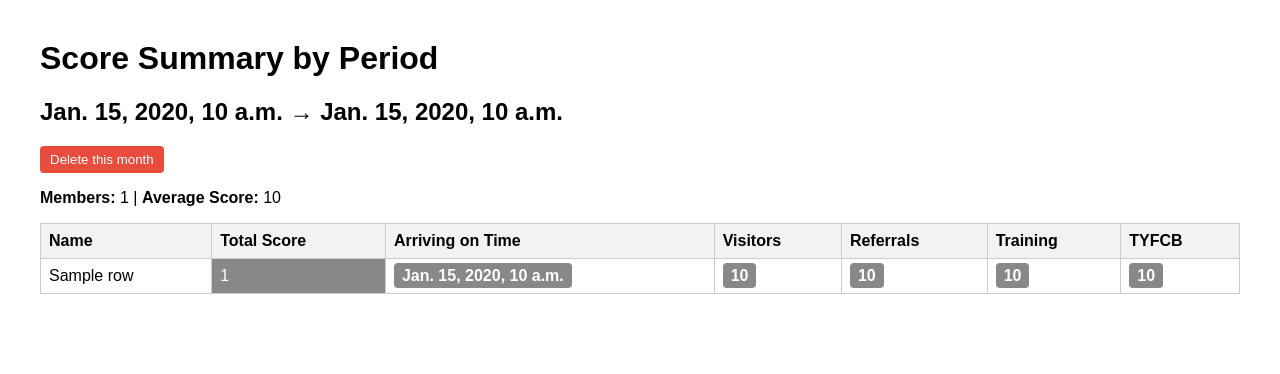
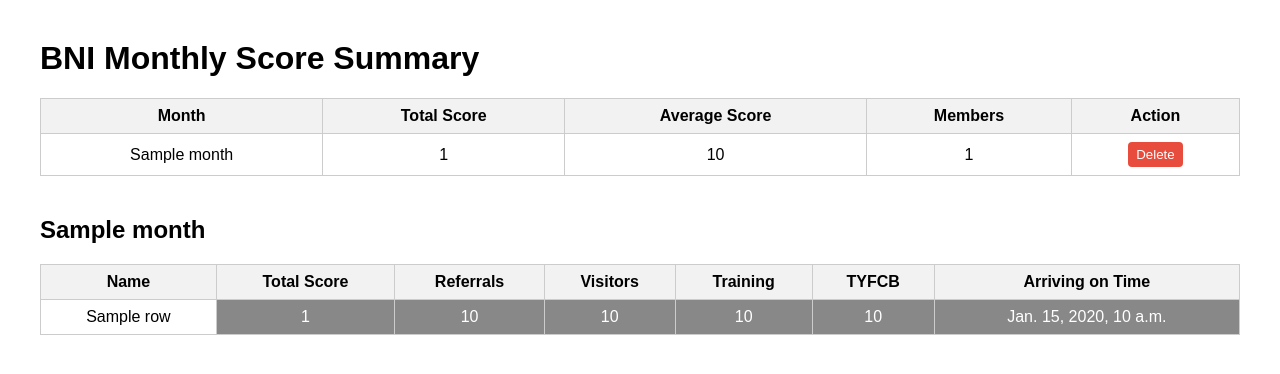
Before and after one commit to tasneeemm76/BNI-traffic-light-score, a Django app: template reports/templates/reports/score_summary.html in a window 1280 px wide. Shown: the top 374 px of the page. Run offline with Django 5.2, Linux system fonts and the light colour scheme; the template is opened without the code that fills it: most values are stand-ins (such as "Sample title", 1, 10 or a date in 2020).

Commit message:
dashboard data

```diff
--- a/reports/templates/reports/score_summary.html
+++ b/reports/templates/reports/score_summary.html
@@ -1,67 +1,80 @@
 <!DOCTYPE html>
 <html>
 <head>
-    <title>BNI Score Summary</title>
+    <title>BNI Monthly Score Summary</title>
     <style>
-        body { font-family: Arial; margin: 40px; }
+        body { font-family: Arial, sans-serif; margin: 40px; }
         table { border-collapse: collapse; width: 100%; margin-bottom: 40px; }
-        th, td { border: 1px solid #ccc; padding: 8px; text-align: left; }
+        th, td { border: 1px solid #ccc; padding: 8px; text-align: center; }
         th { background: #f2f2f2; }
         .delete-btn {
             background: #e74c3c;
             color: white;
             border: none;
-            padding: 6px 10px;
+            padding: 5px 8px;
             border-radius: 4px;
             cursor: pointer;
-        }
-        .chip {
-            border-radius: 4px;
-            color: white;
-            padding: 4px 8px;
-            font-weight: bold;
         }
     </style>
 </head>
 <body>
-<h1>Score Summary by Period</h1>
+<h1>BNI Monthly Score Summary</h1>
 
-{% for period in summary_data %}
-    <h2>{{ period.start_date }} → {{ period.end_date }}</h2>
-    <form method="post" style="margin-bottom:10px;">
+<!-- === Month-wise Total Summary Table === -->
+<table>
+    <tr>
+        <th>Month</th>
+        <th>Total Score</th>
+        <th>Average Score</th>
+        <th>Members</th>
+        <th>Action</th>
+    </tr>
+    {% for m in monthly_scores %}
+    <tr>
+        <td>{{ m.month }}</td>
+        <td>{{ m.total_score }}</td>
+        <td>{{ m.avg_score }}</td>
+        <td>{{ m.member_count }}</td>
+        <td>
+            <form method="post" style="display:inline;">
                 {% csrf_token %}
-        <input type="hidden" name="start_date" value="{{ period.start_date }}">
-        <input type="hidden" name="end_date" value="{{ period.end_date }}">
-        <button type="submit" class="delete-btn">Delete this month</button>
+                <input type="hidden" name="start_date" value="{{ m.start_date }}">
+                <input type="hidden" name="end_date" value="{{ m.end_date }}">
+                <button type="submit" class="delete-btn">Delete</button>
             </form>
+        </td>
+    </tr>
+    {% empty %}
+    <tr><td colspan="5">No records found.</td></tr>
+    {% endfor %}
+</table>
 
-    <p><strong>Members:</strong> {{ period.member_count }} |
-       <strong>Average Score:</strong> {{ period.avg_score }}</p>
-
+<!-- === Optional: Detailed Breakdown per Month === -->
+{% for period in detailed_data %}
+<h2>{{ period.month }}</h2>
 <table>
     <tr>
         <th>Name</th>
         <th>Total Score</th>
-            <th>Arriving on Time</th>
+        <th>Referrals</th>
         <th>Visitors</th>
-            <th>Referrals</th>
         <th>Training</th>
         <th>TYFCB</th>
+        <th>Arriving on Time</th>
     </tr>
     {% for row in period.rows %}
     <tr>
         <td>{{ row.name }}</td>
         <td style="background:{{ row.color }};color:white;">{{ row.total_score }}</td>
-            <td><span class="chip" style="background:{{ row.arrival_color }};">{{ row.arriving_on_time_score }}</span></td>
-            <td><span class="chip" style="background:{{ row.visitors_week_color }};">{{ row.visitors_week_score }}</span></td>
-            <td><span class="chip" style="background:{{ row.referrals_week_color }};">{{ row.referrals_week_score }}</span></td>
-            <td><span class="chip" style="background:{{ row.training_color }};">{{ row.training_score }}</span></td>
-            <td><span class="chip" style="background:{{ row.tyfcb_color }};">{{ row.tyfcb_score }}</span></td>
+        <td style="background:{{ row.referrals_week_color }};color:white;">{{ row.referrals_week_score }}</td>
+        <td style="background:{{ row.visitors_week_color }};color:white;">{{ row.visitors_week_score }}</td>
+        <td style="background:{{ row.training_color }};color:white;">{{ row.training_score }}</td>
+        <td style="background:{{ row.tyfcb_color }};color:white;">{{ row.tyfcb_score }}</td>
+        <td style="background:{{ row.arrival_color }};color:white;">{{ row.arriving_on_time_score }}</td>
     </tr>
     {% endfor %}
 </table>
-{% empty %}
-    <p>No score data available.</p>
 {% endfor %}
+
 </body>
 </html>
```
Also changed, not shown: reports/views.py (+31 -25 lines). Lines whose indentation alone changed are shown as unchanged.
